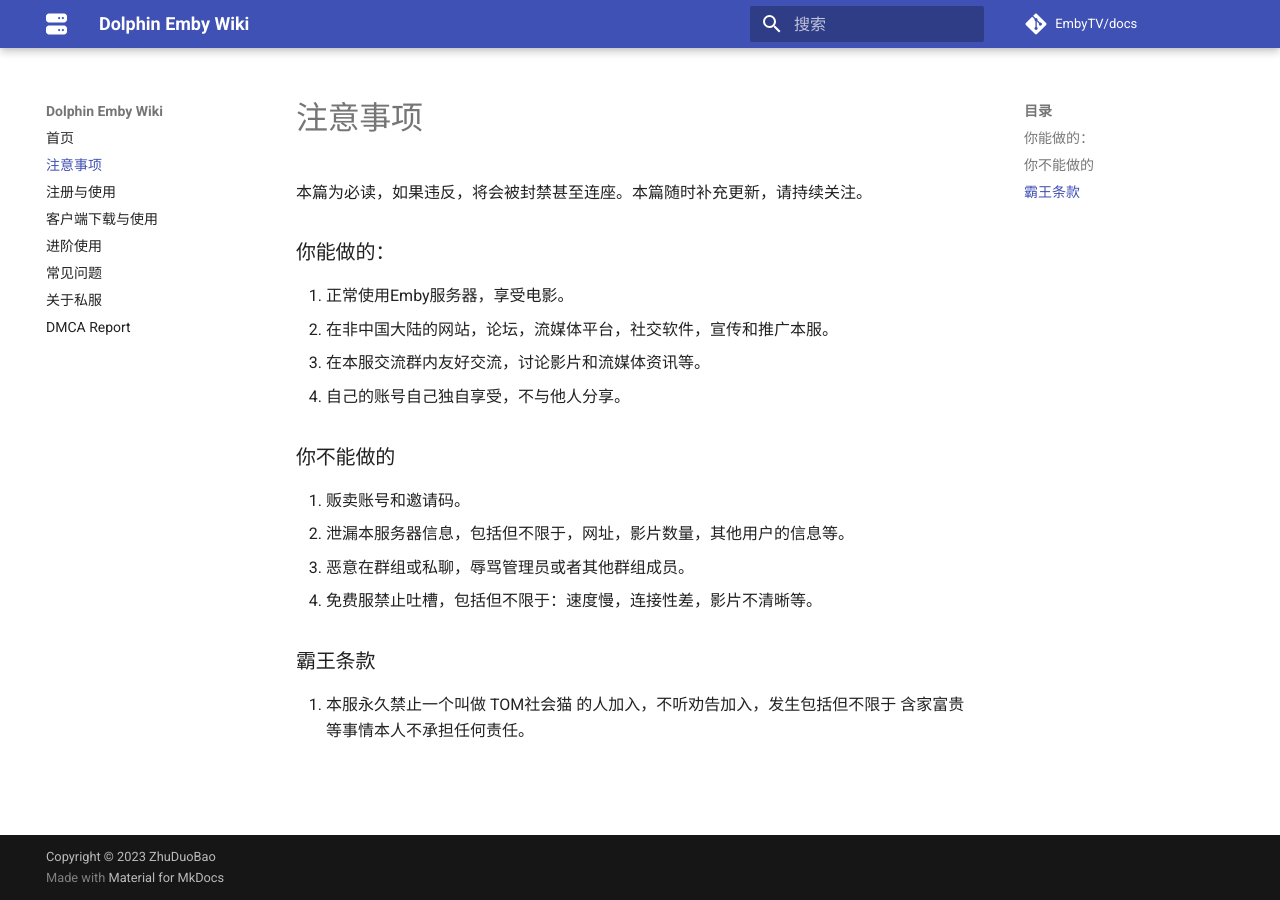
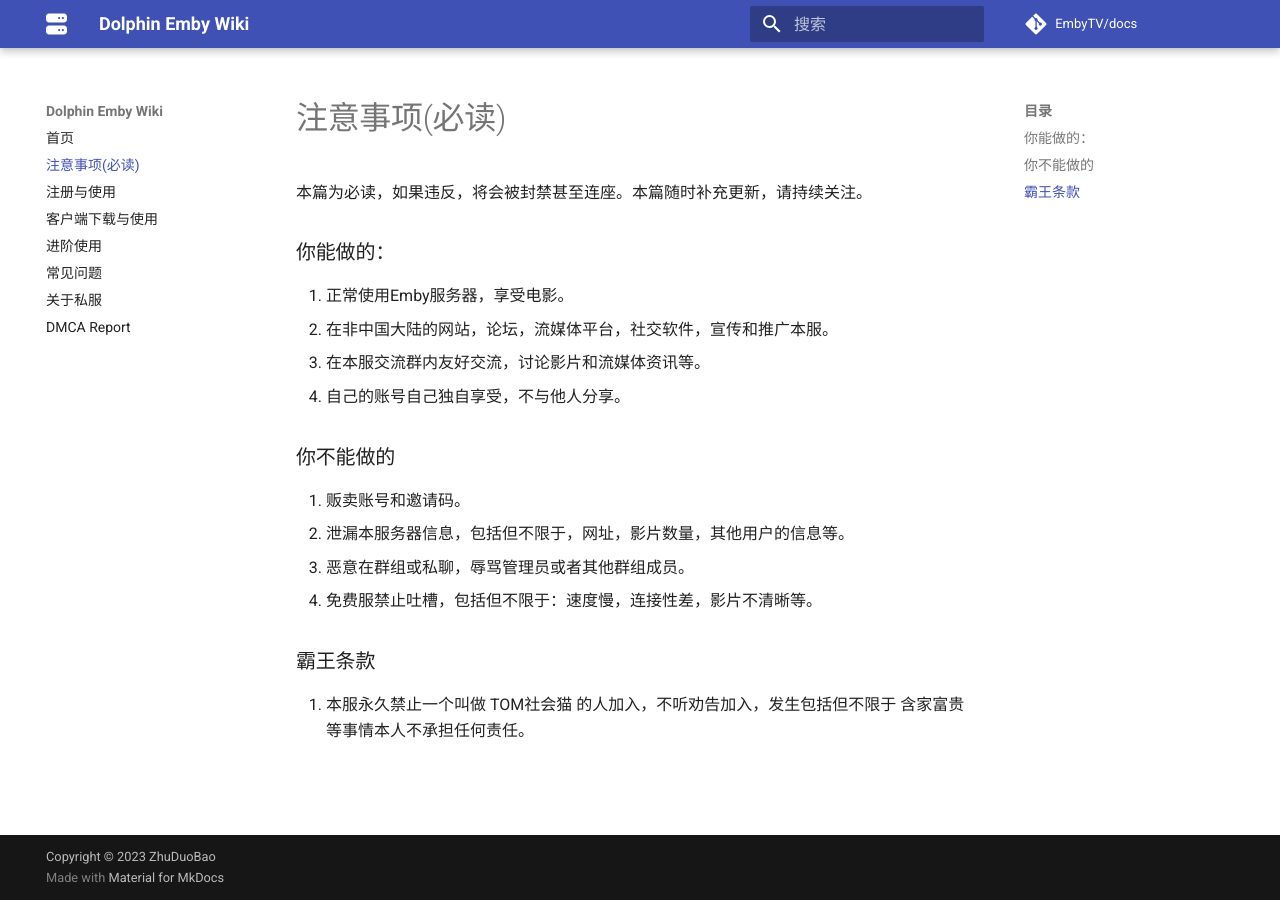
Before and after one commit to EmbyTV/docs, an MkDocs documentation site: the page built from docs/precautions.md, in a window 1280 px wide. Built offline with MkDocs 1.6.1 and Material for MkDocs 9.7.7, drawn with Linux system fonts in a browser that asks for light colours; comment, search, counter and statistics services are not loaded.

Commit message:
增加说明

```diff
--- a/mkdocs.yml
+++ b/mkdocs.yml
@@ -16,7 +16,7 @@
 
 nav:
   - 首页: index.md
-  - 注意事项: precautions.md
+  - 注意事项(必读): precautions.md
   - 注册与使用: user.md
   - 客户端下载与使用: client.md
   - 进阶使用: advanced-use.md
```
